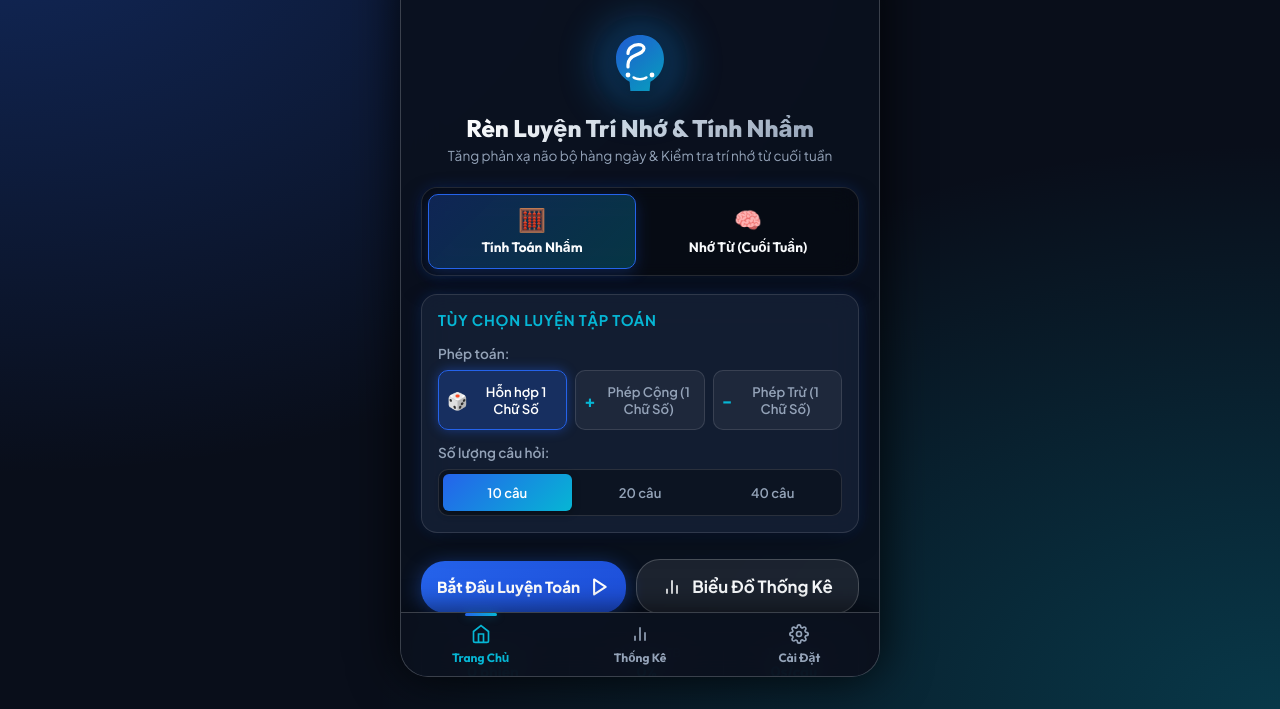
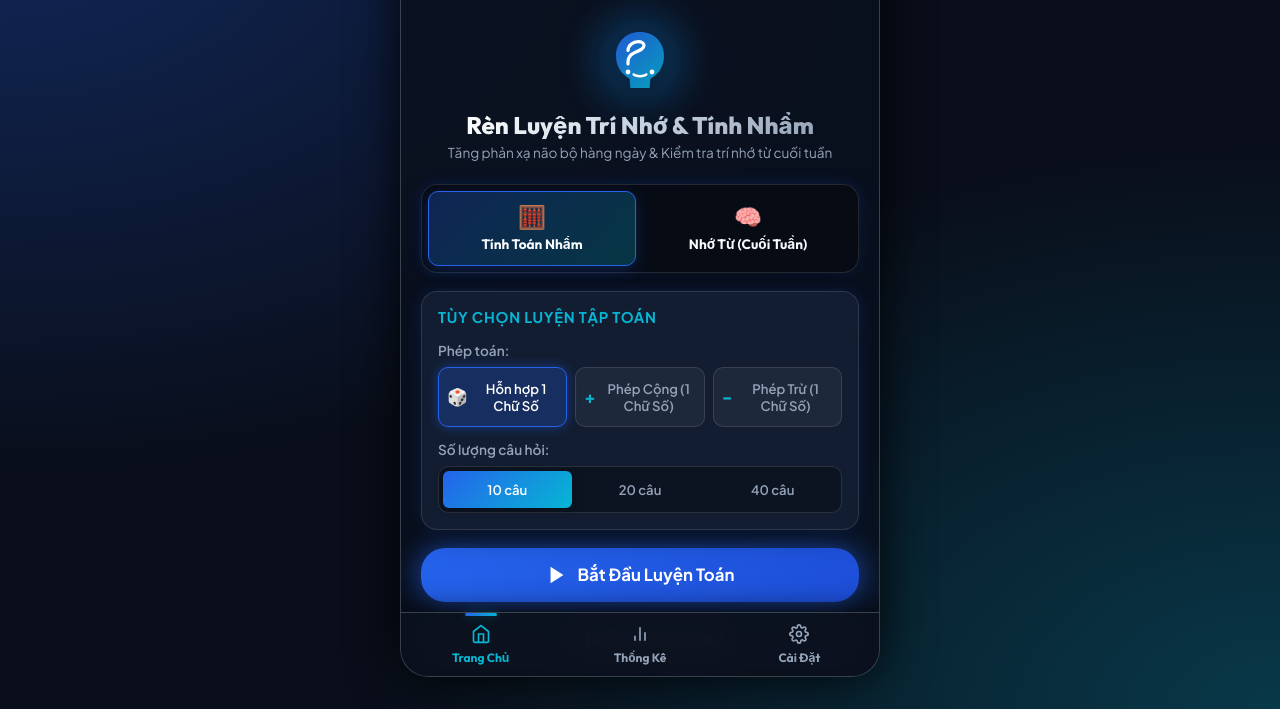
Before and after one commit to Minh3002/TrainBrain, a website: page index.html in a window 1280 px wide. Shown: the part 91-800 px from the top of the page. Drawn offline with nearby package versions, Linux system fonts and the light colour scheme.

Commit message:
Fix layout alignment of Start button and Statistics button

```diff
--- a/index.html
+++ b/index.html
@@ -156,13 +156,13 @@
                     </div>
                 </div>
 
-                <!-- Big Start Button -->
-                <div class="action-section">
-                    <button id="start-btn" class="btn btn-primary btn-hero">
-                        <span class="btn-text" id="start-btn-text">Bắt Đầu Luyện Toán</span>
-                        <svg class="btn-icon" viewBox="0 0 24 24" fill="none" stroke="currentColor" stroke-width="2.5" stroke-linecap="round" stroke-linejoin="round">
+                <!-- Big Start Button & Stats Button -->
+                <div class="home-actions">
+                    <button id="start-btn" class="btn btn-primary btn-lg pulse-glow">
+                        <svg viewBox="0 0 24 24" fill="currentColor" width="22" height="22">
                             <polygon points="5 3 19 12 5 21 5 3"></polygon>
                         </svg>
+                        <span id="start-btn-text">Bắt Đầu Luyện Toán</span>
                     </button>
 
                     <button id="view-stats-btn" class="btn btn-secondary btn-lg">
@@ -519,7 +519,16 @@
                         </div>
                     </div>
 
-
+                    <!-- Default Time Limit per question -->
+                    <div class="form-group">
+                        <label class="form-label">Thời gian đếm ngược mỗi câu:</label>
+                        <div class="segment-control" id="settings-time-segment">
+                            <button type="button" class="segment-btn active" data-set-time="10">10 giây</button>
+                            <button type="button" class="segment-btn" data-set-time="15">15 giây</button>
+                            <button type="button" class="segment-btn" data-set-time="30">30 giây</button>
+                            <button type="button" class="segment-btn" data-set-time="0">Không giới hạn</button>
+                        </div>
+                    </div>
 
                     <!-- Audio sound toggle -->
                     <div class="form-group">
--- a/script.js
+++ b/script.js
@@ -659,7 +659,10 @@
                 else b.classList.remove('active');
             });
 
-
+            document.querySelectorAll('#settings-time-segment .segment-btn').forEach(b => {
+                if (parseInt(b.dataset.setTime, 10) === settings.defaultTimeLimit) b.classList.add('active');
+                else b.classList.remove('active');
+            });
 
             const soundToggle = document.getElementById('setting-sound-toggle');
             if (soundToggle) soundToggle.checked = settings.soundEnabled;
@@ -946,11 +949,13 @@
         saveSettingsFromUI() {
             const activeOpBtn = document.querySelector('[data-set-op].active');
             const activeCountBtn = document.querySelector('#settings-qcount-segment .segment-btn.active');
+            const activeTimeBtn = document.querySelector('#settings-time-segment .segment-btn.active');
             const soundToggle = document.getElementById('setting-sound-toggle');
 
             const newSettings = {
                 defaultOp: activeOpBtn ? activeOpBtn.dataset.setOp : 'mix',
                 defaultQCount: activeCountBtn ? parseInt(activeCountBtn.dataset.setCount, 10) : 40,
+                defaultTimeLimit: activeTimeBtn ? parseInt(activeTimeBtn.dataset.setTime, 10) : 15,
                 soundEnabled: soundToggle ? soundToggle.checked : true
             };
 
--- a/styles.css
+++ b/styles.css
@@ -526,28 +526,10 @@
     box-shadow: 0 2px 8px rgba(0,0,0,0.3);
 }
 
-.btn-hero {
-    padding: 14px 16px;
-    font-size: 0.95rem;
-    font-weight: 800;
-    border-radius: var(--radius-lg);
-    min-height: 52px;
-}
-
-.home-actions,
-.action-section {
-    display: flex;
-    flex-direction: row;
-    align-items: center;
+.home-actions {
+    display: flex;
+    flex-direction: column;
     gap: 10px;
-    width: 100%;
-    margin-top: 8px;
-}
-
-.action-section .btn,
-.home-actions .btn {
-    flex: 1;
-    white-space: nowrap;
 }
 
 /* Quick Stats Banner */
```
